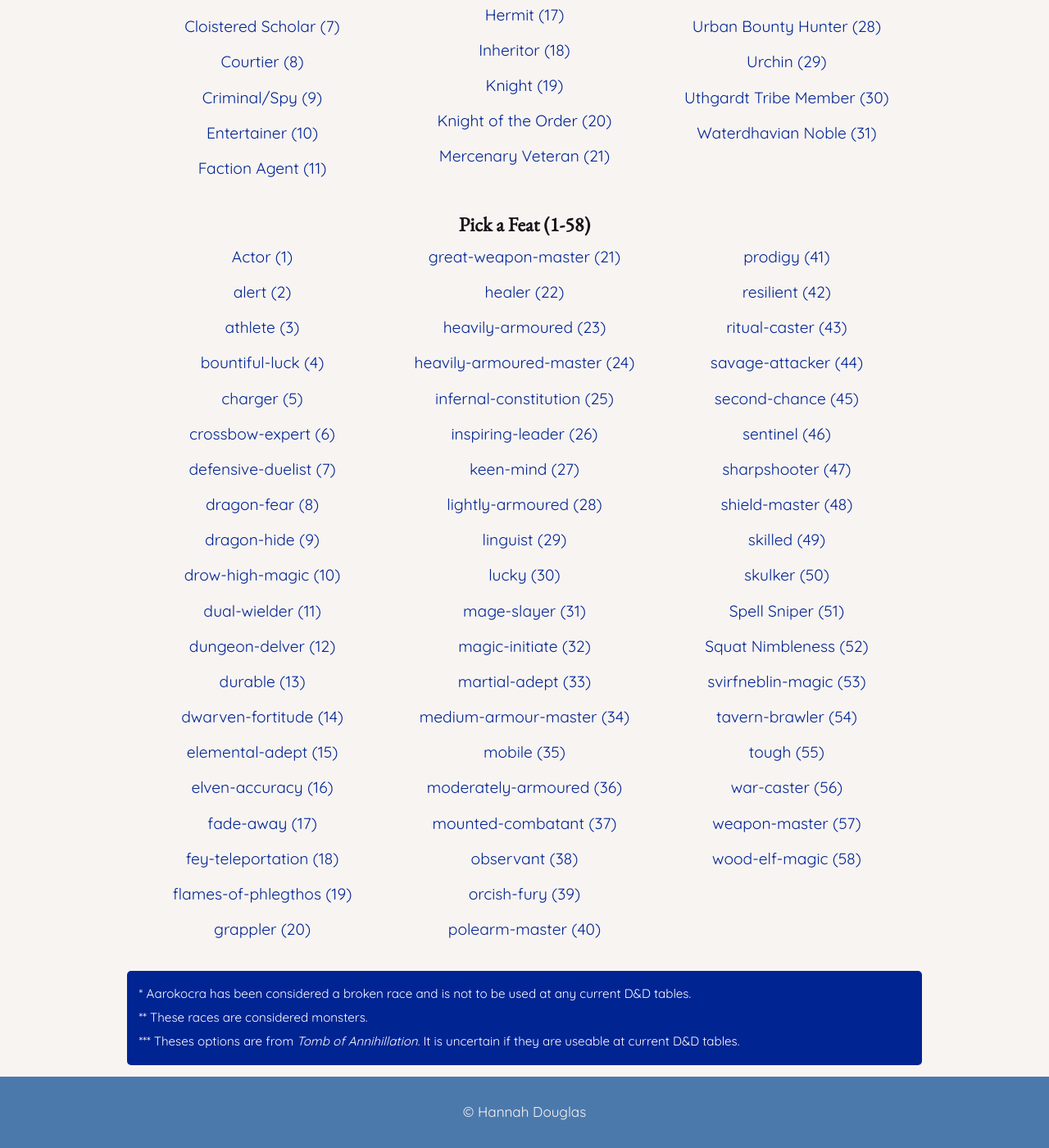
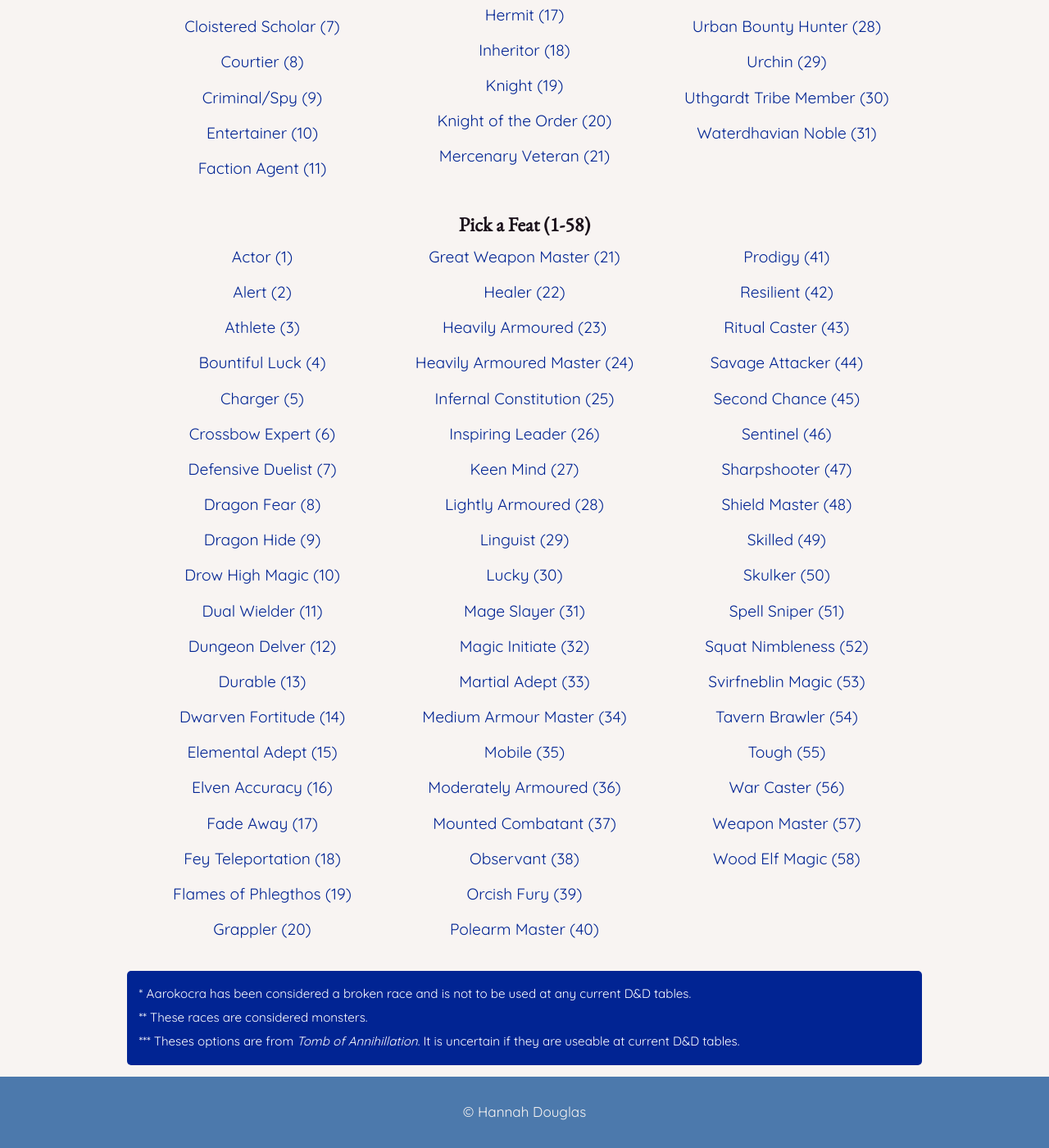
Before and after one commit to hldouglas/dnd-character-creation, a Jekyll site: the page built from index.html, in a window 1280 px wide and 1400 px high, scrolled down 1558 px. Shown: the whole window at 82% size. Built offline with Jekyll 4.4.1, drawn with Linux system fonts in a browser that asks for light colours.

Commit message:
Made changes to feats text

```diff
--- a/index.html
+++ b/index.html
@@ -102,63 +102,63 @@ layout: default
      <h4 class="push-0 text-center">Pick a Feat (1-58)</h4>
      <ol class="list-group text-center">
        <li class="island-1-4"><a href="{{site.baseurl}}/actor/">Actor (1)</a></li>
-       <li class="island-1-4"><a href="{{site.baseurl}}/alert/">alert (2)</a></li>
-       <li class="island-1-4"><a href="{{site.baseurl}}/athlete/">athlete (3)</a></li>
-       <li class="island-1-4"><a href="{{site.baseurl}}/bountiful-luck/">bountiful-luck (4)</a></li>
-       <li class="island-1-4"><a href="{{site.baseurl}}/charger/">charger (5)</a></li>
-       <li class="island-1-4"><a href="{{site.baseurl}}/crossbow-expert/">crossbow-expert (6)</a></li>
-       <li class="island-1-4"><a href="{{site.baseurl}}/defensive-duelist/">defensive-duelist (7)</a></li>
-       <li class="island-1-4"><a href="{{site.baseurl}}/dragon-fear/">dragon-fear (8)</a></li>
-       <li class="island-1-4"><a href="{{site.baseurl}}/dragon-hide/">dragon-hide (9)</a></li>
-       <li class="island-1-4"><a href="{{site.baseurl}}/drow-high-magic/">drow-high-magic (10)</a></li>
-       <li class="island-1-4"><a href="{{site.baseurl}}/dual-wielder/">dual-wielder (11)</a></li>
-       <li class="island-1-4"><a href="{{site.baseurl}}/dungeon-delver/">dungeon-delver (12)</a></li>
-       <li class="island-1-4"><a href="{{site.baseurl}}/durable/">durable (13)</a></li>
-       <li class="island-1-4"><a href="{{site.baseurl}}/dwarven-fortitude/">dwarven-fortitude (14)</a></li>
-       <li class="island-1-4"><a href="{{site.baseurl}}/elemental-adept/">elemental-adept (15)</a></li>
-       <li class="island-1-4"><a href="{{site.baseurl}}/elven-accuracy/">elven-accuracy (16)</a></li>
-       <li class="island-1-4"><a href="{{site.baseurl}}/fade-away/">fade-away (17)</a></li>
-       <li class="island-1-4"><a href="{{site.baseurl}}/fey-teleportation/">fey-teleportation (18)</a></li>
-       <li class="island-1-4"><a href="{{site.baseurl}}/flames-of-phlegthos/">flames-of-phlegthos (19)</a></li>
-       <li class="island-1-4"><a href="{{site.baseurl}}/grappler/">grappler (20)</a></li>
-       <li class="island-1-4"><a href="{{site.baseurl}}/great-weapon-master/">great-weapon-master (21)</a></li>
-       <li class="island-1-4"><a href="{{site.baseurl}}/healer/">healer (22)</a></li>
-       <li class="island-1-4"><a href="{{site.baseurl}}/heavily-armoured/">heavily-armoured (23)</a></li>
-       <li class="island-1-4"><a href="{{site.baseurl}}/heavily-armoured-master/">heavily-armoured-master (24)</a></li>
-       <li class="island-1-4"><a href="{{site.baseurl}}/infernal-constitution/">infernal-constitution (25)</a></li>
-       <li class="island-1-4"><a href="{{site.baseurl}}/inspiring-leader/">inspiring-leader (26)</a></li>
-       <li class="island-1-4"><a href="{{site.baseurl}}/keen-mind/">keen-mind (27)</a></li>
-       <li class="island-1-4"><a href="{{site.baseurl}}/lightly-armoured/">lightly-armoured (28)</a></li>
-       <li class="island-1-4"><a href="{{site.baseurl}}/linguist/">linguist (29)</a></li>
-       <li class="island-1-4"><a href="{{site.baseurl}}/lucky/">lucky (30)</a></li>
-       <li class="island-1-4"><a href="{{site.baseurl}}/mage-slayer/">mage-slayer (31)</a></li>
-       <li class="island-1-4"><a href="{{site.baseurl}}/magic-initiate/">magic-initiate (32)</a></li>
-       <li class="island-1-4"><a href="{{site.baseurl}}/martial-adept/">martial-adept (33)</a></li>
-       <li class="island-1-4"><a href="{{site.baseurl}}/medium-armour-master/">medium-armour-master (34)</a></li>
-       <li class="island-1-4"><a href="{{site.baseurl}}/mobile/">mobile (35)</a></li>
-       <li class="island-1-4"><a href="{{site.baseurl}}/moderately-armoured/">moderately-armoured (36)</a></li>
-       <li class="island-1-4"><a href="{{site.baseurl}}/mounted-combatant/">mounted-combatant (37)</a></li>
-       <li class="island-1-4"><a href="{{site.baseurl}}/observant/">observant (38)</a></li>
-       <li class="island-1-4"><a href="{{site.baseurl}}/orcish-fury/">orcish-fury (39)</a></li>
-       <li class="island-1-4"><a href="{{site.baseurl}}/polearm-master/">polearm-master (40)</a></li>
-       <li class="island-1-4"><a href="{{site.baseurl}}/prodigy/">prodigy (41)</a></li>
-       <li class="island-1-4"><a href="{{site.baseurl}}/resilient/">resilient (42)</a></li>
-       <li class="island-1-4"><a href="{{site.baseurl}}/ritual-caster/">ritual-caster (43)</a></li>
-       <li class="island-1-4"><a href="{{site.baseurl}}/savage-attacker/">savage-attacker (44)</a></li>
-       <li class="island-1-4"><a href="{{site.baseurl}}/second-chance/">second-chance (45)</a></li>
-       <li class="island-1-4"><a href="{{site.baseurl}}/sentinel/">sentinel (46)</a></li>
-       <li class="island-1-4"><a href="{{site.baseurl}}/sharpshooter/">sharpshooter (47)</a></li>
-       <li class="island-1-4"><a href="{{site.baseurl}}/shield-master/">shield-master (48)</a></li>
-       <li class="island-1-4"><a href="{{site.baseurl}}/skilled/">skilled (49)</a></li>
-       <li class="island-1-4"><a href="{{site.baseurl}}/skulker/">skulker (50)</a></li>
+       <li class="island-1-4"><a href="{{site.baseurl}}/alert/">Alert (2)</a></li>
+       <li class="island-1-4"><a href="{{site.baseurl}}/athlete/">Athlete (3)</a></li>
+       <li class="island-1-4"><a href="{{site.baseurl}}/bountiful-luck/">Bountiful Luck (4)</a></li>
+       <li class="island-1-4"><a href="{{site.baseurl}}/charger/">Charger (5)</a></li>
+       <li class="island-1-4"><a href="{{site.baseurl}}/crossbow-expert/">Crossbow Expert (6)</a></li>
+       <li class="island-1-4"><a href="{{site.baseurl}}/defensive-duelist/">Defensive Duelist (7)</a></li>
+       <li class="island-1-4"><a href="{{site.baseurl}}/dragon-fear/">Dragon Fear (8)</a></li>
+       <li class="island-1-4"><a href="{{site.baseurl}}/dragon-hide/">Dragon Hide (9)</a></li>
+       <li class="island-1-4"><a href="{{site.baseurl}}/drow-high-magic/">Drow High Magic (10)</a></li>
+       <li class="island-1-4"><a href="{{site.baseurl}}/dual-wielder/">Dual Wielder (11)</a></li>
+       <li class="island-1-4"><a href="{{site.baseurl}}/dungeon-delver/">Dungeon Delver (12)</a></li>
+       <li class="island-1-4"><a href="{{site.baseurl}}/durable/">Durable (13)</a></li>
+       <li class="island-1-4"><a href="{{site.baseurl}}/dwarven-fortitude/">Dwarven Fortitude (14)</a></li>
+       <li class="island-1-4"><a href="{{site.baseurl}}/elemental-adept/">Elemental Adept (15)</a></li>
+       <li class="island-1-4"><a href="{{site.baseurl}}/elven-accuracy/">Elven Accuracy (16)</a></li>
+       <li class="island-1-4"><a href="{{site.baseurl}}/fade-away/">Fade Away (17)</a></li>
+       <li class="island-1-4"><a href="{{site.baseurl}}/fey-teleportation/">Fey Teleportation (18)</a></li>
+       <li class="island-1-4"><a href="{{site.baseurl}}/flames-of-phlegthos/">Flames of Phlegthos (19)</a></li>
+       <li class="island-1-4"><a href="{{site.baseurl}}/grappler/">Grappler (20)</a></li>
+       <li class="island-1-4"><a href="{{site.baseurl}}/great-weapon-master/">Great Weapon Master (21)</a></li>
+       <li class="island-1-4"><a href="{{site.baseurl}}/healer/">Healer (22)</a></li>
+       <li class="island-1-4"><a href="{{site.baseurl}}/heavily-armoured/">Heavily Armoured (23)</a></li>
+       <li class="island-1-4"><a href="{{site.baseurl}}/heavily-armoured-master/">Heavily Armoured Master (24)</a></li>
+       <li class="island-1-4"><a href="{{site.baseurl}}/infernal-constitution/">Infernal Constitution (25)</a></li>
+       <li class="island-1-4"><a href="{{site.baseurl}}/inspiring-leader/">Inspiring Leader (26)</a></li>
+       <li class="island-1-4"><a href="{{site.baseurl}}/keen-mind/">Keen Mind (27)</a></li>
+       <li class="island-1-4"><a href="{{site.baseurl}}/lightly-armoured/">Lightly Armoured (28)</a></li>
+       <li class="island-1-4"><a href="{{site.baseurl}}/linguist/">Linguist (29)</a></li>
+       <li class="island-1-4"><a href="{{site.baseurl}}/lucky/">Lucky (30)</a></li>
+       <li class="island-1-4"><a href="{{site.baseurl}}/mage-slayer/">Mage Slayer (31)</a></li>
+       <li class="island-1-4"><a href="{{site.baseurl}}/magic-initiate/">Magic Initiate (32)</a></li>
+       <li class="island-1-4"><a href="{{site.baseurl}}/martial-adept/">Martial Adept (33)</a></li>
+       <li class="island-1-4"><a href="{{site.baseurl}}/medium-armour-master/">Medium Armour Master (34)</a></li>
+       <li class="island-1-4"><a href="{{site.baseurl}}/mobile/">Mobile (35)</a></li>
+       <li class="island-1-4"><a href="{{site.baseurl}}/moderately-armoured/">Moderately Armoured (36)</a></li>
+       <li class="island-1-4"><a href="{{site.baseurl}}/mounted-combatant/">Mounted Combatant (37)</a></li>
+       <li class="island-1-4"><a href="{{site.baseurl}}/observant/">Observant (38)</a></li>
+       <li class="island-1-4"><a href="{{site.baseurl}}/orcish-fury/">Orcish Fury (39)</a></li>
+       <li class="island-1-4"><a href="{{site.baseurl}}/polearm-master/">Polearm Master (40)</a></li>
+       <li class="island-1-4"><a href="{{site.baseurl}}/prodigy/">Prodigy (41)</a></li>
+       <li class="island-1-4"><a href="{{site.baseurl}}/resilient/">Resilient (42)</a></li>
+       <li class="island-1-4"><a href="{{site.baseurl}}/ritual-caster/">Ritual Caster (43)</a></li>
+       <li class="island-1-4"><a href="{{site.baseurl}}/savage-attacker/">Savage Attacker (44)</a></li>
+       <li class="island-1-4"><a href="{{site.baseurl}}/second-chance/">Second Chance (45)</a></li>
+       <li class="island-1-4"><a href="{{site.baseurl}}/sentinel/">Sentinel (46)</a></li>
+       <li class="island-1-4"><a href="{{site.baseurl}}/sharpshooter/">Sharpshooter (47)</a></li>
+       <li class="island-1-4"><a href="{{site.baseurl}}/shield-master/">Shield Master (48)</a></li>
+       <li class="island-1-4"><a href="{{site.baseurl}}/skilled/">Skilled (49)</a></li>
+       <li class="island-1-4"><a href="{{site.baseurl}}/skulker/">Skulker (50)</a></li>
        <li class="island-1-4"><a href="{{site.baseurl}}/spell-sniper/">Spell Sniper (51)</a></li>
        <li class="island-1-4"><a href="{{site.baseurl}}/squat-nimbleness/">Squat Nimbleness (52)</a></li>
-       <li class="island-1-4"><a href="{{site.baseurl}}/svirfneblin-magic/">svirfneblin-magic (53)</a></li>
-       <li class="island-1-4"><a href="{{site.baseurl}}/tavern-brawler/">tavern-brawler (54)</a></li>
-       <li class="island-1-4"><a href="{{site.baseurl}}/tough/">tough (55)</a></li>
-       <li class="island-1-4"><a href="{{site.baseurl}}/war-caster/">war-caster (56)</a></li>
-       <li class="island-1-4"><a href="{{site.baseurl}}/weapon-master/">weapon-master (57)</a></li>
-       <li class="island-1-4"><a href="{{site.baseurl}}/wood-elf-magic/">wood-elf-magic (58)</a></li>
+       <li class="island-1-4"><a href="{{site.baseurl}}/svirfneblin-magic/">Svirfneblin Magic (53)</a></li>
+       <li class="island-1-4"><a href="{{site.baseurl}}/tavern-brawler/">Tavern Brawler (54)</a></li>
+       <li class="island-1-4"><a href="{{site.baseurl}}/tough/">Tough (55)</a></li>
+       <li class="island-1-4"><a href="{{site.baseurl}}/war-caster/">War Caster (56)</a></li>
+       <li class="island-1-4"><a href="{{site.baseurl}}/weapon-master/">Weapon Master (57)</a></li>
+       <li class="island-1-4"><a href="{{site.baseurl}}/wood-elf-magic/">Wood Elf Magic (58)</a></li>
      </ol>
    </div>
 
```
